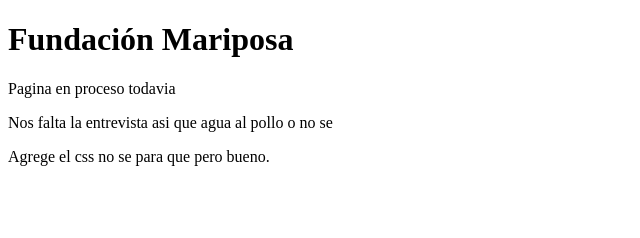
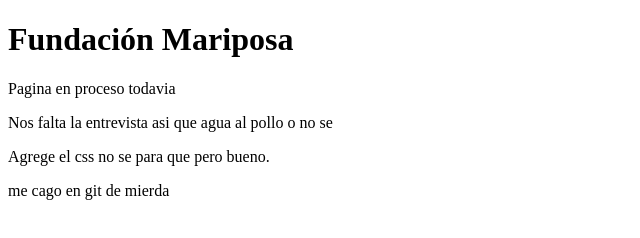
Before and after one commit to FRAcorey/Fundacion-Mariposas, a plain HTML site: page Main/Index.html in a window 1280 px wide. Shown: the whole page, without its empty margins (0-640 px from the left). Drawn offline with Linux system fonts and the light colour scheme.

Commit message:
Agregando el Index y style

```diff
--- a/Main/Index.html
+++ b/Main/Index.html
@@ -15,6 +15,7 @@
 
     <div class="Programador">
         <p>Agrege el css no se para que pero bueno.</p>
+        <p>me cago en git de mierda</p>
     </div>
 </body>
 </html>
```
